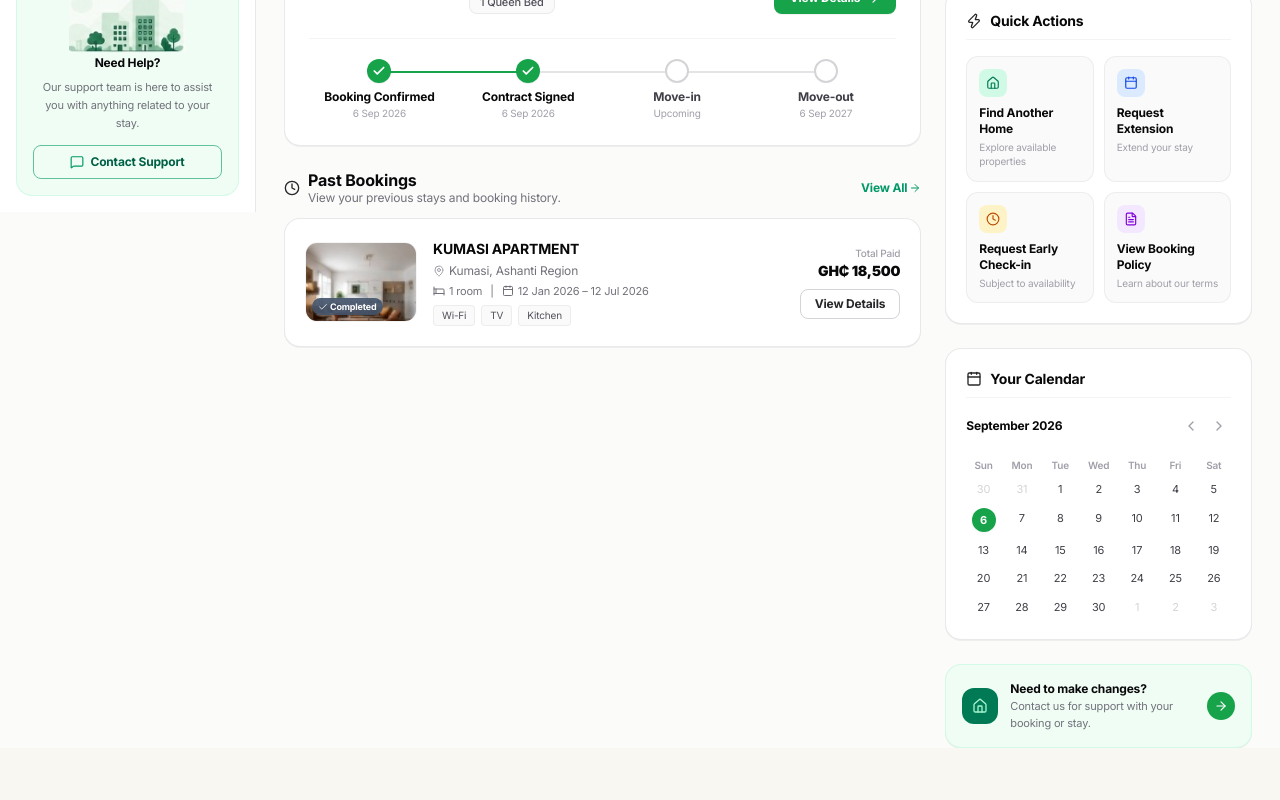
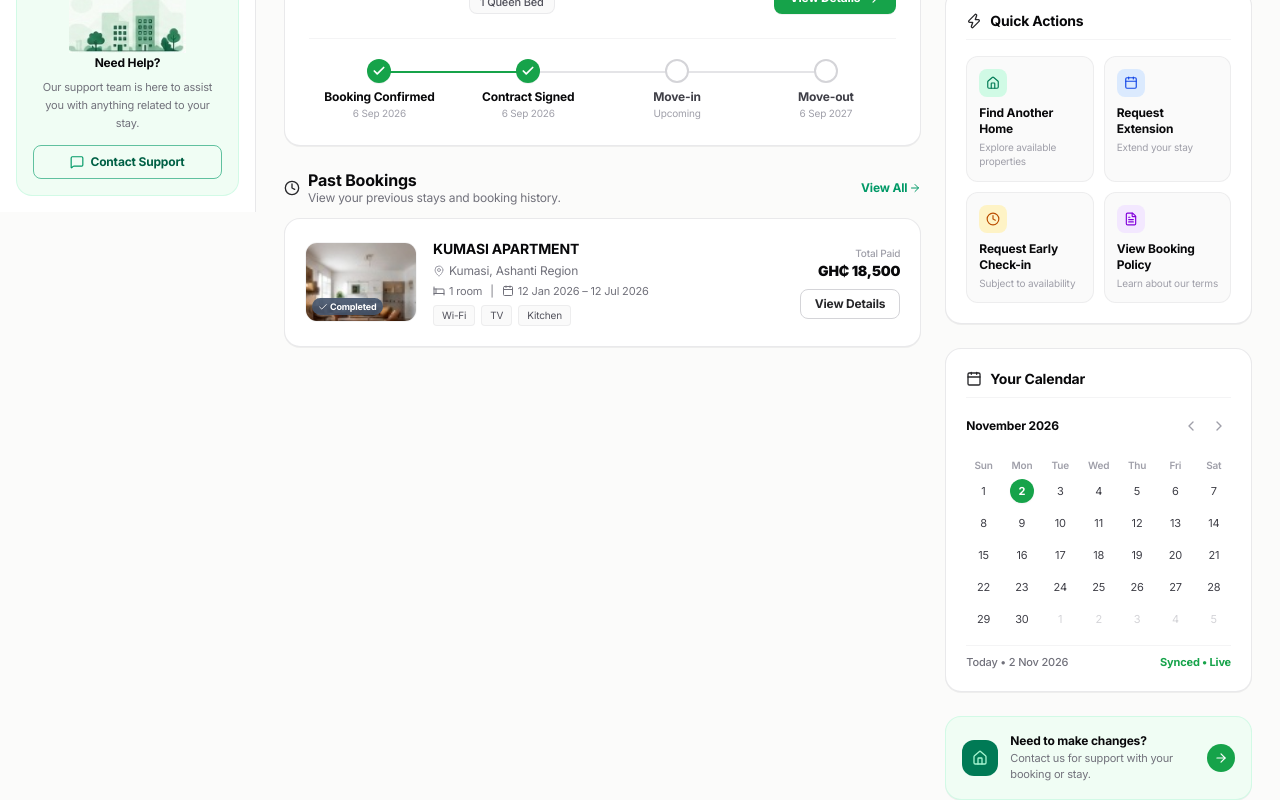
Before and after one commit to Commander-hill/akwaaba-homes, a Next.js app in the folder frontend/: page /bookings in a window 1280 px wide. Shown: the part 588-1388 px from the top of the page. Before the commit the page ends 1336 px from the top, so only its background shows below. Built offline with nearby package versions, Linux system fonts and the light colour scheme; no server answers.

Commit message:
feat: sync Bookings page calendar with real-time date and live booking milestones

```diff
--- a/frontend/src/app/dashboard/tenant/bookings/page.tsx
+++ b/frontend/src/app/dashboard/tenant/bookings/page.tsx
@@ -38,7 +38,12 @@ type BookingTab = 'ALL' | 'UPCOMING' | 'ACTIVE' | 'PENDING' | 'CANCELLED';
 export default function TenantBookingsPage() {
   const router = useRouter();
   const [activeTab, setActiveTab] = useState<BookingTab>('ALL');
-  const [calendarMonth, setCalendarMonth] = useState('September 2026');
+  const [today] = useState(() => new Date());
+  const [calendarCursor, setCalendarCursor] = useState(() => {
+    const now = new Date();
+    return new Date(now.getFullYear(), now.getMonth(), 1);
+  });
+  const [selectedCalendarDate, setSelectedCalendarDate] = useState<Date>(() => new Date());
   const [selectedBookingModal, setSelectedBookingModal] = useState<'PRIMARY' | 'PAST' | null>(null);
 
   // Query authenticated tenant bookings
@@ -624,7 +629,88 @@ export default function TenantBookingsPage() {
             </div>
           </div>
 
-          {/* Card 3: Your Calendar Widget */}
+          {/* Card 3: Your Calendar Widget (Real-Time Synced) */}
+          {(() => {
+            const viewYear = calendarCursor.getFullYear();
+            const viewMonth = calendarCursor.getMonth();
+            const monthLabel = calendarCursor.toLocaleDateString('en-GB', {
+              month: 'long',
+              year: 'numeric',
+            });
+
+            const firstDayOfWeek = new Date(viewYear, viewMonth, 1).getDay(); // 0 (Sun) .. 6 (Sat)
+            const daysInMonth = new Date(viewYear, viewMonth + 1, 0).getDate();
+            const daysInPrevMonth = new Date(viewYear, viewMonth, 0).getDate();
+
+            const prevTrailingDays = Array.from({ length: firstDayOfWeek }, (_, idx) => ({
+              day: daysInPrevMonth - firstDayOfWeek + idx + 1,
+              date: new Date(viewYear, viewMonth - 1, daysInPrevMonth - firstDayOfWeek + idx + 1),
+              isCurrentMonth: false,
+            }));
+
+            const currentMonthDays = Array.from({ length: daysInMonth }, (_, idx) => ({
+              day: idx + 1,
+              date: new Date(viewYear, viewMonth, idx + 1),
+              isCurrentMonth: true,
+            }));
+
+            const totalCellsSoFar = prevTrailingDays.length + currentMonthDays.length;
+            const totalGridCells = totalCellsSoFar <= 35 ? 35 : 42;
+            const nextLeadingCount = totalGridCells - totalCellsSoFar;
+
+            const nextLeadingDays = Array.from({ length: nextLeadingCount }, (_, idx) => ({
+              day: idx + 1,
+              date: new Date(viewYear, viewMonth + 1, idx + 1),
+              isCurrentMonth: false,
+            }));
+
+            const allCells = [...prevTrailingDays, ...currentMonthDays, ...nextLeadingDays];
+
+            const isSameDay = (a: Date, b: Date) =>
+              a.getFullYear() === b.getFullYear() &&
+              a.getMonth() === b.getMonth() &&
+              a.getDate() === b.getDate();
+
+            // Gather synced booking milestone dates (check-in & move-out)
+            const milestoneDates: { date: Date; label: string; type: 'CHECK_IN' | 'MOVE_OUT' }[] = [];
+            allBookings.forEach((b) => {
+              if (b.startDate) {
+                milestoneDates.push({
+                  date: new Date(b.startDate),
+                  label: `Check-in: ${b.property?.title || 'Residence'}`,
+                  type: 'CHECK_IN',
+                });
+              }
+              if (b.endDate) {
+                milestoneDates.push({
+                  date: new Date(b.endDate),
+                  label: `Move-out: ${b.property?.title || 'Residence'}`,
+                  type: 'MOVE_OUT',
+                });
+              }
+            });
+            if (milestoneDates.length === 0) {
+              milestoneDates.push(
+                {
+                  date: new Date(2026, 8, 6),
+                  label: `Check-in: ${primaryTitle}`,
+                  type: 'CHECK_IN',
+                },
+                {
+                  date: new Date(2027, 8, 6),
+                  label: `Move-out: ${primaryTitle}`,
+                  type: 'MOVE_OUT',
+                }
+              );
+            }
+
+            const selectedMilestone = milestoneDates.find((m) =>
+              isSameDay(m.date, selectedCalendarDate)
+            );
+            const isCurrentMonthToday =
+              viewYear === today.getFullYear() && viewMonth === today.getMonth();
+
+            return (
               <div className="bg-white dark:bg-zinc-900 border border-zinc-200/80 dark:border-zinc-800 rounded-2xl p-5 shadow-2xs space-y-3">
                 <div className="flex items-center justify-between gap-2 pb-2 border-b border-zinc-100 dark:border-zinc-800">
                   <div className="flex items-center gap-2">
@@ -633,18 +719,30 @@ export default function TenantBookingsPage() {
                       Your Calendar
                     </h3>
                   </div>
+
+                  {!isCurrentMonthToday && (
+                    <button
+                      type="button"
+                      onClick={() => {
+                        const now = new Date();
+                        setCalendarCursor(new Date(now.getFullYear(), now.getMonth(), 1));
+                        setSelectedCalendarDate(now);
+                      }}
+                      className="px-2 py-0.5 rounded-lg bg-emerald-50 dark:bg-emerald-950/60 text-[#16A34A] dark:text-emerald-400 text-[10px] font-bold hover:bg-emerald-100 transition cursor-pointer"
+                    >
+                      Today
+                    </button>
+                  )}
                 </div>
 
                 {/* Month & Chevrons */}
                 <div className="flex items-center justify-between text-xs font-bold text-zinc-950 dark:text-white pt-1">
-              <span>{calendarMonth}</span>
+                  <span>{monthLabel}</span>
                   <div className="flex items-center gap-1 text-zinc-400">
                     <button
                       type="button"
                       onClick={() =>
-                    setCalendarMonth((prev) =>
-                      prev === 'October 2026' ? 'September 2026' : 'August 2026'
-                    )
+                        setCalendarCursor(new Date(viewYear, viewMonth - 1, 1))
                       }
                       className="p-1 hover:text-zinc-950 dark:hover:text-white transition cursor-pointer"
                       title="Previous Month"
@@ -654,9 +752,7 @@ export default function TenantBookingsPage() {
                     <button
                       type="button"
                       onClick={() =>
-                    setCalendarMonth((prev) =>
-                      prev === 'August 2026' ? 'September 2026' : 'October 2026'
-                    )
+                        setCalendarCursor(new Date(viewYear, viewMonth + 1, 1))
                       }
                       className="p-1 hover:text-zinc-950 dark:hover:text-white transition cursor-pointer"
                       title="Next Month"
@@ -674,38 +770,84 @@ export default function TenantBookingsPage() {
                     </span>
                   ))}
 
-              {/* Previous month trailing days */}
-              <span className="text-[11px] text-zinc-300 dark:text-zinc-600 py-1">30</span>
-              <span className="text-[11px] text-zinc-300 dark:text-zinc-600 py-1">31</span>
+                  {allCells.map((cell, idx) => {
+                    const isTodayCell = isSameDay(cell.date, today);
+                    const isSelectedCell = isSameDay(cell.date, selectedCalendarDate);
+                    const milestone = milestoneDates.find((m) =>
+                      isSameDay(m.date, cell.date)
+                    );
 
-              {/* Month days */}
-              {[1, 2, 3, 4, 5].map((day) => (
-                <span key={day} className="text-[11px] text-zinc-700 dark:text-zinc-300 py-1">
-                  {day}
+                    return (
+                      <button
+                        key={idx}
+                        type="button"
+                        onClick={() => {
+                          setSelectedCalendarDate(cell.date);
+                          if (!cell.isCurrentMonth) {
+                            setCalendarCursor(
+                              new Date(cell.date.getFullYear(), cell.date.getMonth(), 1)
+                            );
+                          }
+                        }}
+                        title={
+                          milestone
+                            ? milestone.label
+                            : isTodayCell
+                            ? 'Today'
+                            : cell.date.toLocaleDateString('en-GB', {
+                                day: 'numeric',
+                                month: 'short',
+                                year: 'numeric',
+                              })
+                        }
+                        className="relative flex items-center justify-center py-0.5 cursor-pointer group"
+                      >
+                        <span
+                          className={`w-6 h-6 rounded-full text-[11px] flex items-center justify-center transition ${
+                            isTodayCell
+                              ? 'bg-[#16A34A] text-white font-bold shadow-xs'
+                              : isSelectedCell
+                              ? 'bg-emerald-100 dark:bg-emerald-950/70 text-[#0B3B24] dark:text-emerald-300 font-bold ring-1 ring-[#16A34A]'
+                              : milestone
+                              ? 'bg-emerald-50 dark:bg-emerald-950/40 text-[#15803D] dark:text-emerald-400 font-bold ring-1 ring-emerald-300 dark:ring-emerald-700'
+                              : cell.isCurrentMonth
+                              ? 'text-zinc-700 dark:text-zinc-300 group-hover:bg-zinc-100 dark:group-hover:bg-zinc-800'
+                              : 'text-zinc-300 dark:text-zinc-600'
+                          }`}
+                        >
+                          {cell.day}
                         </span>
-              ))}
+                        {milestone && !isTodayCell && (
+                          <span className="w-1 h-1 rounded-full bg-[#16A34A] absolute bottom-0" />
+                        )}
+                      </button>
+                    );
+                  })}
+                </div>
 
-              {/* Day 6 Highlighted (Check-in Date) */}
-              <div className="flex items-center justify-center py-0.5">
-                <span className="w-6 h-6 rounded-full bg-[#16A34A] text-white text-[11px] font-bold flex items-center justify-center shadow-xs">
-                  6
+                {/* Live Synced Footer Status */}
+                <div className="pt-2 border-t border-zinc-100 dark:border-zinc-800 flex items-center justify-between text-[11px]">
+                  <span className="text-zinc-500 dark:text-zinc-400 font-medium">
+                    {isSameDay(selectedCalendarDate, today)
+                      ? `Today • ${today.toLocaleDateString('en-GB', {
+                          day: 'numeric',
+                          month: 'short',
+                          year: 'numeric',
+                        })}`
+                      : selectedCalendarDate.toLocaleDateString('en-GB', {
+                          weekday: 'short',
+                          day: 'numeric',
+                          month: 'short',
+                          year: 'numeric',
+                        })}
+                  </span>
+                  <span className="font-bold text-[#16A34A] dark:text-emerald-400 truncate max-w-[155px]">
+                    {selectedMilestone ? selectedMilestone.label : 'Synced • Live'}
                   </span>
                 </div>
-
-              {[7, 8, 9, 10, 11, 12, 13, 14, 15, 16, 17, 18, 19, 20, 21, 22, 23, 24, 25, 26, 27, 28, 29, 30].map(
-                (day) => (
-                  <span key={day} className="text-[11px] text-zinc-700 dark:text-zinc-300 py-1">
-                    {day}
-                  </span>
-                )
-              )}
-
-              {/* Next month leading days */}
-              <span className="text-[11px] text-zinc-300 dark:text-zinc-600 py-1">1</span>
-              <span className="text-[11px] text-zinc-300 dark:text-zinc-600 py-1">2</span>
-              <span className="text-[11px] text-zinc-300 dark:text-zinc-600 py-1">3</span>
               </div>
-          </div>
+            );
+          })()}
 
           {/* Card 4: Need to make changes? Banner Card */}
           <Link
```
Lines whose indentation alone changed are shown as unchanged.
